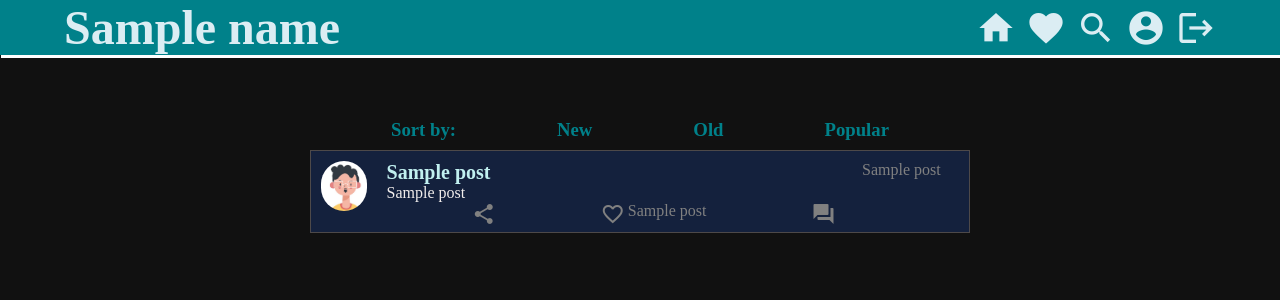
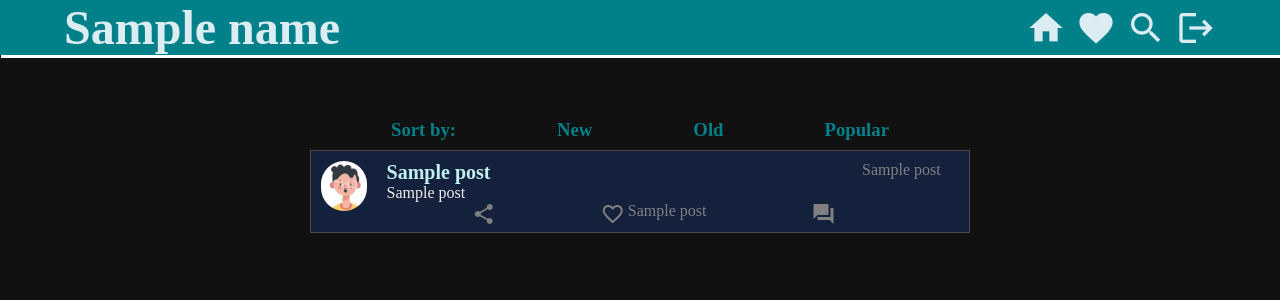
Before and after one commit to faseem619/Social-Media-App, a Flask app: template templates/profile.html in a window 1280 px wide. Shown: the top 300 px of the page. Run offline with Flask 2, Linux system fonts and the light colour scheme; the template is opened without the code that fills it: most values are stand-ins (such as "Sample title", 1, 10 or a date in 2020).

Commit message:
fixed profile page

```diff
--- a/templates/profile.html
+++ b/templates/profile.html
@@ -17,13 +17,9 @@
 
       <span class="material-icons-outlined"> favorite </span>
       <span class="material-icons-outlined"> search </span>
-      {% if name%}
-      <a href="/home/profiles/{{name}}">
-        <span class="material-icons-outlined"> account_circle </span>
-      </a>
-      {% else %}
+
       <span id="conditional_icon"></span>
-      {% endif%}
+
       <a href="/"><span class="material-icons-outlined"> logout </span></a>
     </div>
   </div>
```
